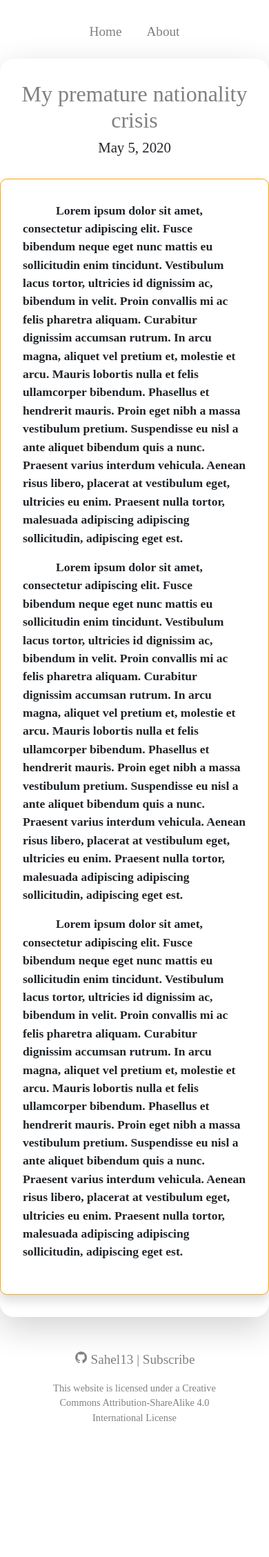
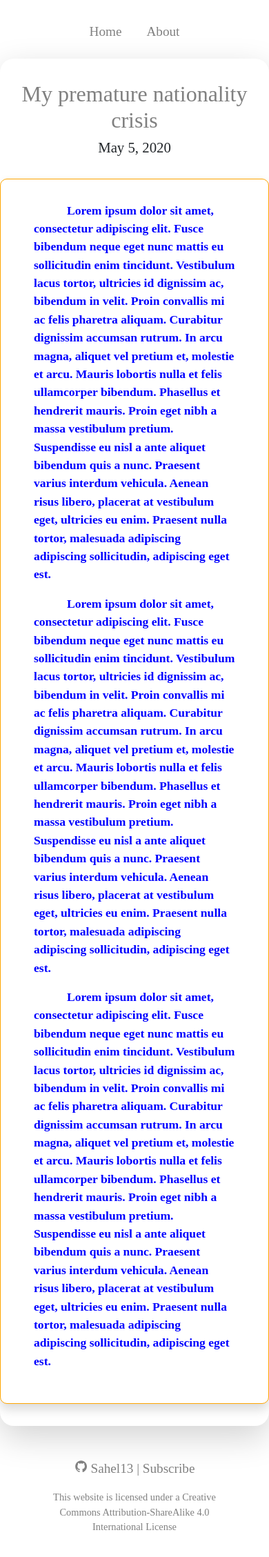
Before and after one commit to Sahel13/TheStudentWatch-Old, a Jekyll site: the page built from _posts/2020-05-05-my-premature-nationality-crisis.md, in a window 390 px wide. Shown: the whole page at 69% size. Built offline with Jekyll 4.4.1, drawn with Linux system fonts in a browser that asks for light colours; nearby versions of some CDN libraries; before the commit the page ends 2098 px from its top, so only the background shows below that.

Commit message:
Padding increased

```diff
--- a/_sass/post_page.scss
+++ b/_sass/post_page.scss
@@ -14,9 +14,10 @@
 /* Content takes the full width in small screens */
 @media (max-width: 576px) {
   .postDetail {
-  	@include sidePadding(2rem);
+  	@include sidePadding(3rem);
 
   	p {
+      color: blue;
   		font-size: 1.1rem;
       font-weight: 600;
   	}
```
